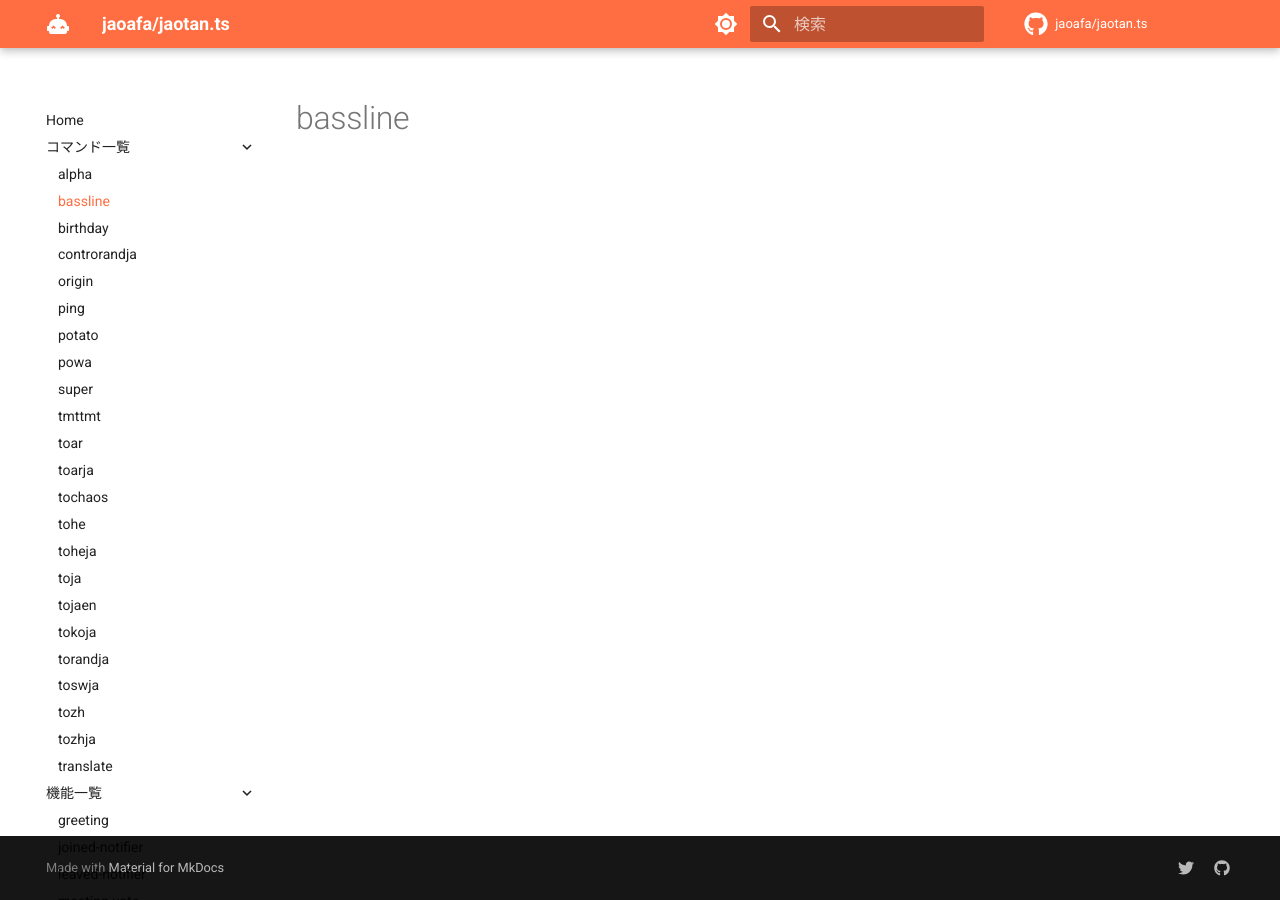
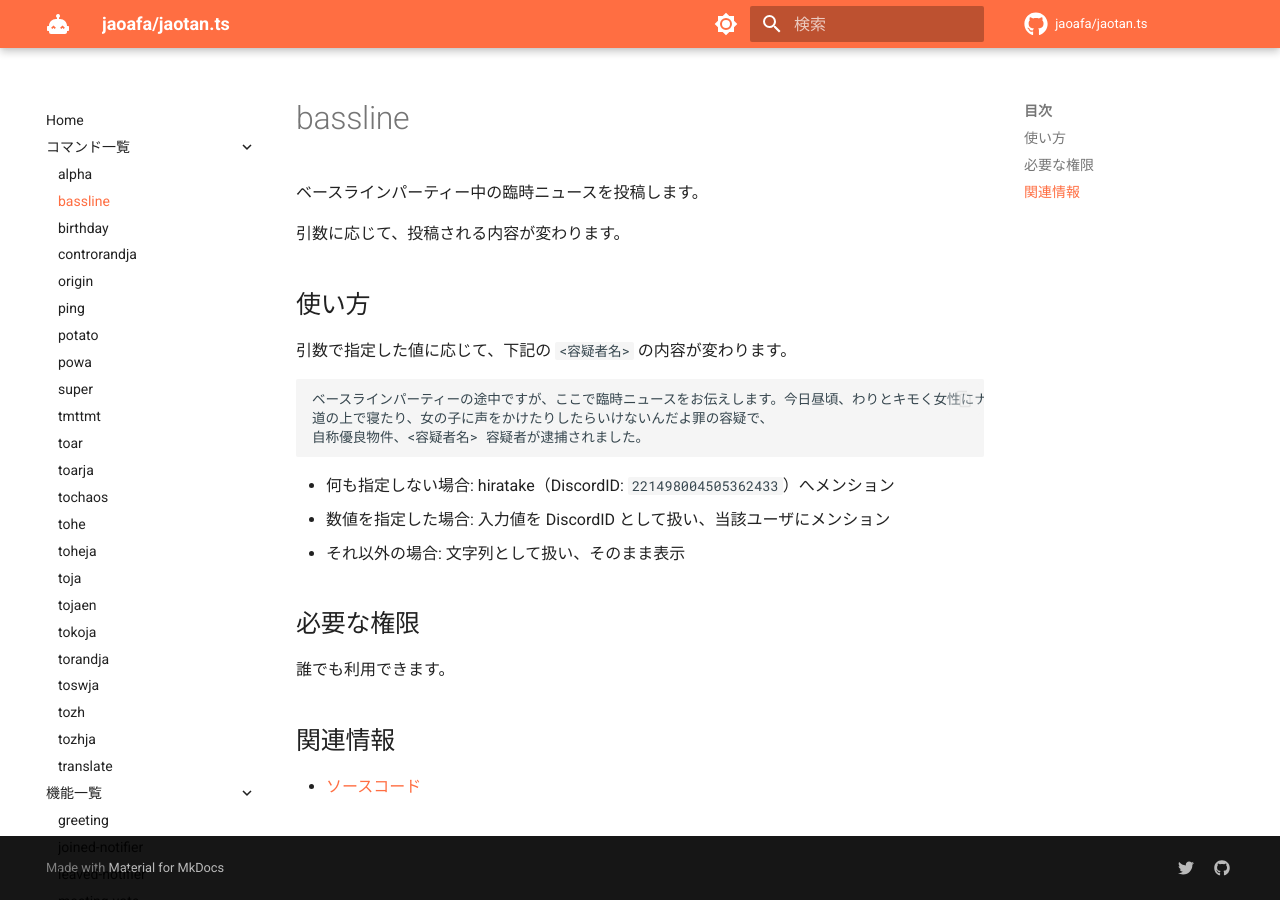
Before and after one commit to jaoafa/jaotan.ts, an MkDocs documentation site: the page built from docs/commands/bassline.md, in a window 1280 px wide. Built offline with MkDocs 1.6.1 and Material for MkDocs 9.7.7, drawn with Linux system fonts in a browser that asks for light colours; comment, search, counter and statistics services are not loaded.

Commit message:
feat: commands/bassline

````diff
--- a/docs/commands/bassline.md
+++ b/docs/commands/bassline.md
@@ -2,3 +2,29 @@
 title: bassline
 template: command.html
 ---
+
+ベースラインパーティー中の臨時ニュースを投稿します。
+
+引数に応じて、投稿される内容が変わります。
+
+## 使い方
+
+引数で指定した値に応じて、下記の `<容疑者名>` の内容が変わります。
+
+```text
+ベースラインパーティーの途中ですが、ここで臨時ニュースをお伝えします。今日昼頃、わりとキモく女性にナンパをしたうえ、路上で爆睡をしたとして、
+道の上で寝たり、女の子に声をかけたりしたらいけないんだよ罪の容疑で、
+自称優良物件、<容疑者名> 容疑者が逮捕されました。
+```
+
+- 何も指定しない場合: hiratake（DiscordID: `221498004505362433`）へメンション
+- 数値を指定した場合: 入力値を DiscordID として扱い、当該ユーザにメンション
+- それ以外の場合: 文字列として扱い、そのまま表示
+
+## 必要な権限
+
+誰でも利用できます。
+
+## 関連情報
+
+- [ソースコード](https://github.com/jaoafa/jaotan.ts/blob/master/src/commands/bassline.ts)
````
